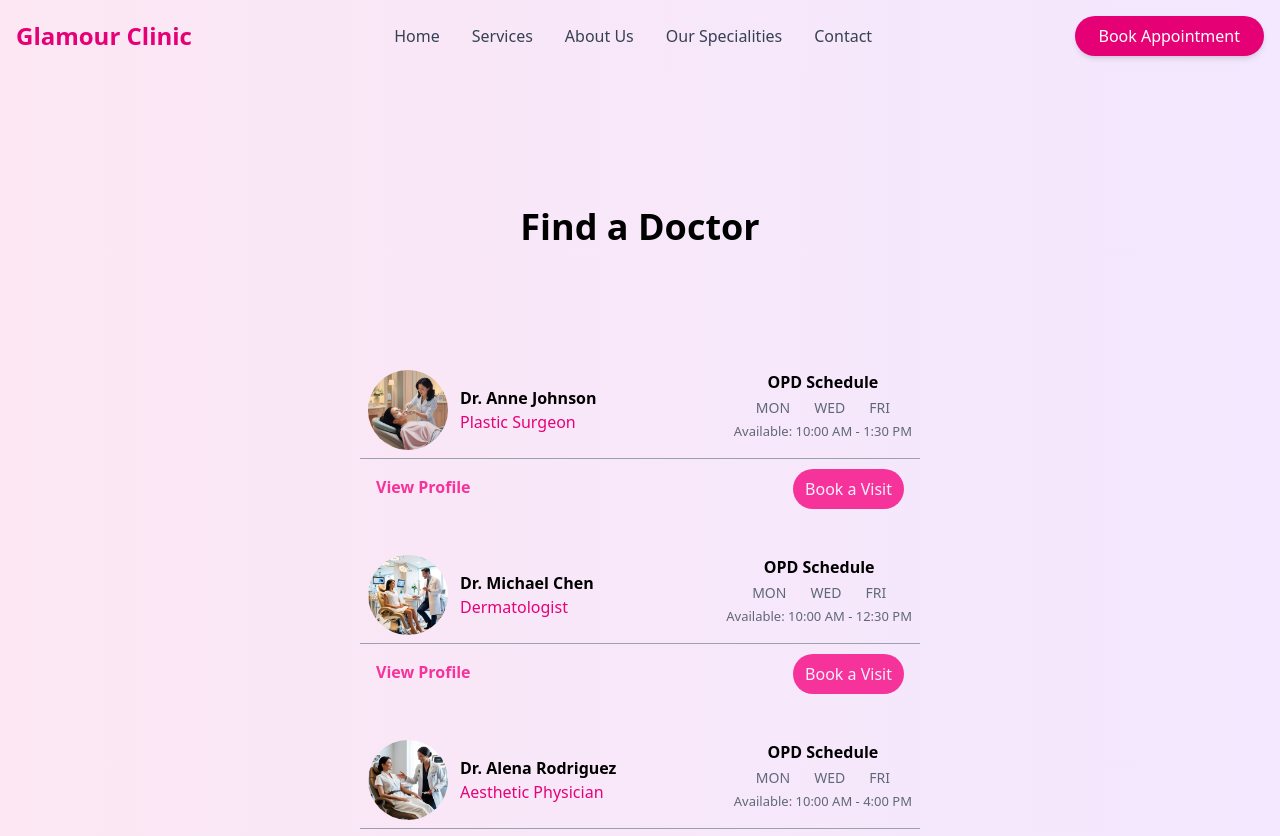
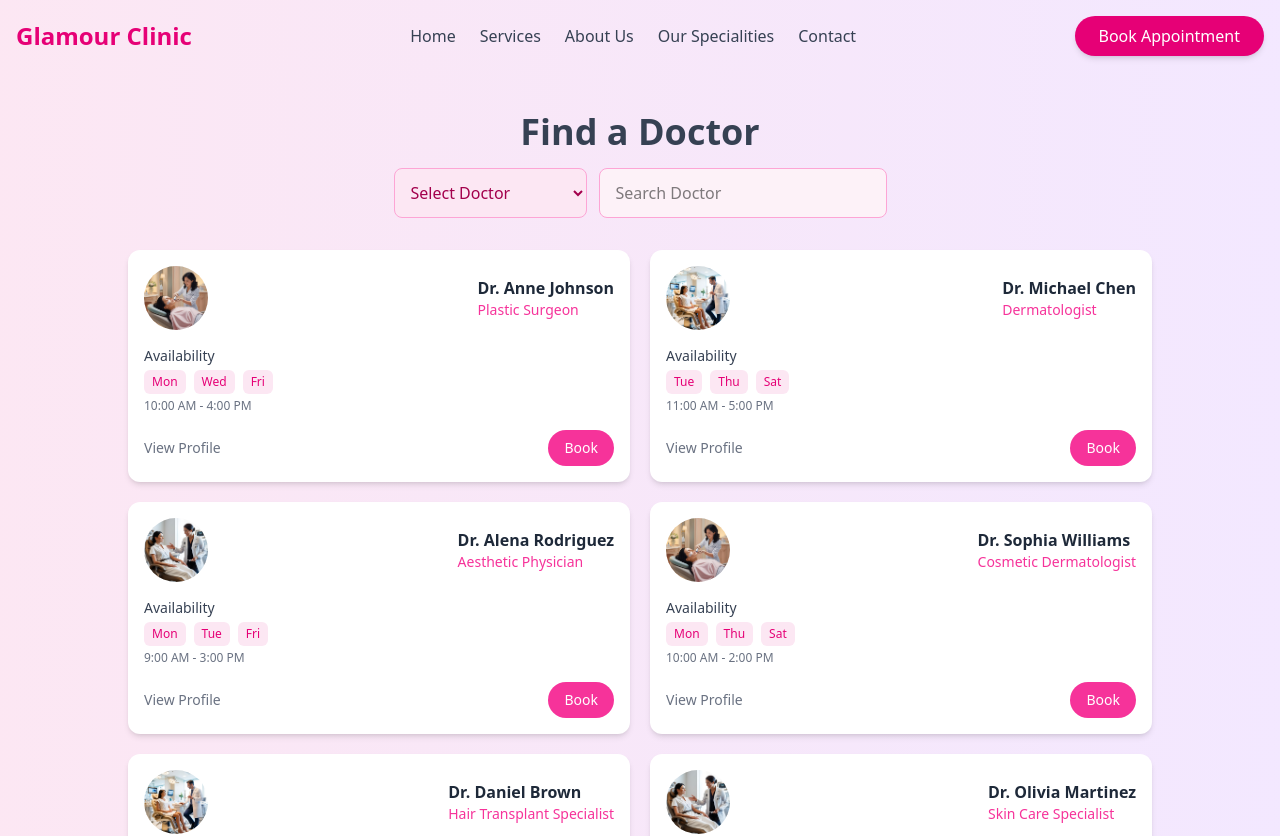
Before and after one commit to Blu-dev24/Clinic-project, a React (Vite) app: page /appointment in a window 1280 px wide. Shown: the top 836 px of the page. Built offline with nearby package versions, Linux system fonts and the light colour scheme.

Commit message:
done with ui changes into the compa

```diff
--- a/src/components/Navbar.jsx
+++ b/src/components/Navbar.jsx
@@ -19,7 +19,7 @@ const Navbar = () => {
         </Link>
 
         {/* Desktop Nav (md and above) */}
-        <nav className="hidden md:flex space-x-8">
+        <nav className="hidden lg:flex space-x-6">
           <Link to="/hero" className="navbarlinks">Home</Link>
           <Link to="/services" className="navbarlinks">Services</Link>
           <Link to="/about" className="navbarlinks">About Us</Link>
@@ -29,7 +29,7 @@ const Navbar = () => {
 
         {/* Mobile Toggle */}
         <button
-          className="md:hidden p-2 focus:outline-none focus:ring-2 focus:ring-pink-600 rounded"
+          className="lg:hidden p-2 focus:outline-none focus:ring-2 focus:ring-pink-600 rounded"
           onClick={toggleMenu}
           aria-label="Toggle Menu"
         >
@@ -49,7 +49,7 @@ const Navbar = () => {
 
         {/* Mobile Menu */}
         {isMenuOpen && (
-          <aside className="md:hidden absolute top-16 left-0 right-0 bg-white shadow-lg py-4 px-4">
+          <aside className="lg:hidden absolute top-16 left-0 right-0 bg-white shadow-lg py-4 px-4">
             <nav className="flex flex-col space-y-4 justify-center items-center">
               <Link to="/hero" className="navbarlinks" onClick={toggleMenu}>Home</Link>
               <Link to="/services" className="navbarlinks" onClick={toggleMenu}>Services</Link>
@@ -63,7 +63,7 @@ const Navbar = () => {
         {/* CTA Button */}
         <Link
           to="/appointment"
-          className="hidden md:block bg-pink-600 hover:bg-pink-700 text-white px-6 py-2 rounded-full transition-colors duration-200 shadow-md focus:outline-none focus:ring-2 focus:ring-pink-800"
+          className="hidden lg:block bg-pink-600 hover:bg-pink-700 text-white px-6 py-2 rounded-full transition-colors duration-200 shadow-md focus:outline-none focus:ring-2 focus:ring-pink-800"
         >
           Book Appointment
         </Link>
--- a/src/components/Specialists.jsx
+++ b/src/components/Specialists.jsx
@@ -4,37 +4,9 @@ import SpecialistsImg1 from "../assets/SpecialistsImg1.png";
 import SpecialistsImg2 from "../assets/SpecialistsImg2.png";
 import { FaQuoteLeft, FaStar, FaRegStar } from "react-icons/fa";
 import { Link } from "react-router-dom";
+import { doctors } from "../data/doctors";
 
 const Specialists = () => {
-    const specialists = [
-      {
-        id: 1,
-        name: "Dr. Anne Johnson",
-        role: "Plastic Surgeon",
-        image: SpecialistsImg,
-        bio: "Expert in facial enhancements delivering natural and refined aesthetic results.",
-        rating: 5,
-        specialities: ["Facelifts", "Rhinoplasty", "Blepharoplasty"],
-      },
-      {
-        id: 2,
-        name: "Dr. Michael Chen",
-        role: "Dermatologist",
-        image: SpecialistsImg1,
-        bio: "Specializes in advanced skin treatments for healthy, clear, and glowing skin.",
-        rating: 4,
-        specialities: ["Laser Treatments", "Botox", "Fillers"],
-      },
-      {
-        id: 3,
-        name: "Dr. Alena Rodriguez",
-        role: "Aesthetic Physician",
-        image: SpecialistsImg2,
-        bio: "Focused on non-invasive procedures for youthful and long-lasting skin results.",
-        rating: 5,
-        specialities: ["Cool Sculpting", "Ultherapy", "Thread Lifts"],
-      },
-    ];
 
   const renderStars = (rating) => {
     return [...Array(5)].map((_, i) =>
@@ -77,7 +49,7 @@ const Specialists = () => {
 
         {/* Cards */}
         <ul className="grid grid-cols-1 md:grid-cols-2 lg:grid-cols-3 gap-8 mb-16">
-          {specialists.map((doctor, index) => (
+          {doctors.map((doctor, index) => (
             <li
               key={doctor.id}
               className="group relative"
@@ -177,13 +149,6 @@ const Specialists = () => {
             >
               Book Consultation
             </Link>
-
-            <Link
-              to="/contact"
-              className="border border-pink-600 hover:bg-pink-700 text-pink-600 hover:text-white px-8 py-3 rounded-full transition shadow-lg"
-            >
-              Contact Us
-            </Link>
           </div>
         </aside>
 
--- /dev/null
+++ b/src/data/doctors.js
@@ -0,0 +1,72 @@
+import SpecialistsImg from "../assets/SpecialistsImg.png";
+import SpecialistsImg1 from "../assets/SpecialistsImg1.png";
+import SpecialistsImg2 from "../assets/SpecialistsImg2.png";
+
+export const doctors = [
+    {
+        id: 1,
+        name: "Dr. Anne Johnson",
+        role: "Plastic Surgeon",
+        image: SpecialistsImg,
+        bio: "Expert in facial enhancements delivering natural and refined aesthetic results.",
+        rating: 5,
+        specialities: ["Facelifts", "Rhinoplasty", "Blepharoplasty"],
+        availability: ["Mon", "Wed", "Fri"],
+        timings: '10:00 AM - 4:00 PM',
+    },
+    {
+        id: 2,
+        name: "Dr. Michael Chen",
+        role: "Dermatologist",
+        image: SpecialistsImg1,
+        bio: "Specializes in advanced skin treatments for healthy, clear, and glowing skin.",
+        rating: 4,
+        specialities: ["Laser Treatments", "Botox", "Fillers"],
+        availability: ["Tue", "Thu", "Sat"],
+        timings: '11:00 AM - 5:00 PM',
+    },
+    {
+        id: 3,
+        name: "Dr. Alena Rodriguez",
+        role: "Aesthetic Physician",
+        image: SpecialistsImg2,
+        bio: "Focused on non-invasive procedures for youthful and long-lasting skin results.",
+        rating: 5,
+        specialities: ["Cool Sculpting", "Ultherapy", "Thread Lifts"],
+        availability: ["Mon", "Tue", "Fri"],
+        timings: '9:00 AM - 3:00 PM',
+    },
+    {
+        id: 4,
+        name: "Dr. Sophia Williams",
+        role: "Cosmetic Dermatologist",
+        image: SpecialistsImg,
+        bio: "Expert in anti-aging treatments and advanced cosmetic dermatology.",
+        rating: 4,
+        specialities: ["Chemical Peels", "Laser Resurfacing", "Botox"],
+        availability: ["Mon", "Thu", "Sat"],
+        timings: "10:00 AM - 2:00 PM",
+    },
+    {
+        id: 5,
+        name: "Dr. Daniel Brown",
+        role: "Hair Transplant Specialist",
+        image: SpecialistsImg1,
+        bio: "Specialist in modern hair restoration techniques.",
+        rating: 5,
+        specialities: ["Hair Transplant", "PRP Therapy", "Scalp Treatments"],
+        availability: ["Tue", "Fri", "Sat"],
+        timings: "12:00 PM - 6:00 PM",
+    },
+    {
+        id: 6,
+        name: "Dr. Olivia Martinez",
+        role: "Skin Care Specialist",
+        image: SpecialistsImg2,
+        bio: "Focused on personalized skincare and acne treatments.",
+        rating: 4,
+        specialities: ["Acne Treatment", "Skin Brightening", "Hydrafacial"],
+        availability: ["Mon", "Wed", "Fri"],
+        timings: "9:30 AM - 1:30 PM",
+    },
+];
--- a/src/pages/Appointment.jsx
+++ b/src/pages/Appointment.jsx
@@ -1,87 +1,177 @@
-import React from 'react'
-import SpecialistsImg from "../assets/SpecialistsImg.png";
-import SpecialistsImg1 from "../assets/SpecialistsImg1.png";
-import SpecialistsImg2 from "../assets/SpecialistsImg2.png";
+import React from "react";
+import { doctors } from "../data/doctors";
 
-const appointment = () => {
+const Appointment = () => {
 
-  const specialists = [
-    {
-      id: 1,
-      name: "Dr. Anne Johnson",
-      role: "Plastic Surgeon",
-      image: SpecialistsImg,
-      bio: "Expert in facial enhancements delivering natural and refined aesthetic results.",
-      rating: 5,
-      Availability: ["MON", "WED", "FRI"],
-      specialities: ["Facelifts", "Rhinoplasty", "Blepharoplasty"],
-      timings:'10:00 AM - 1:30 PM',
-    },
-    {
-      id: 2,
-      name: "Dr. Michael Chen",
-      role: "Dermatologist",
-      image: SpecialistsImg1,
-      bio: "Specializes in advanced skin treatments for healthy, clear, and glowing skin.",
-      rating: 4,
-      Availability: ["MON", "WED", "FRI"],
-      specialities: ["Laser Treatments", "Botox", "Fillers"],
-      timings:'10:00 AM - 12:30 PM',
-    },
-    {
-      id: 3,
-      name: "Dr. Alena Rodriguez",
-      role: "Aesthetic Physician",
-      image: SpecialistsImg2,
-      bio: "Focused on non-invasive procedures for youthful and long-lasting skin results.",
-      rating: 5,
-      Availability: ["MON", "WED", "FRI"],
-      specialities: ["Cool Sculpting", "Ultherapy", "Thread Lifts"],
-      timings:'10:00 AM - 4:00 PM',
-    },
-  ];
+  const [selectedDoctor, setSelectedDoctor] = React.useState("");
+  const [bookingDoctor, setBookingDoctor] = React.useState(null);
+  const [date, setDate] = React.useState("");
+  const [phone, setPhone] = React.useState("");
+
+  const filteredDoctors = selectedDoctor
+    ? doctors.filter((doc) => doc.name === selectedDoctor)
+    : doctors;
 
   return (
-    <section className='relative overflow-hidden bg-gradient-to-r from-pink-100 to-purple-100 h-auto py-10 '>
-        <div className='h-[150px] text-4xl font-bold flex justify-center items-center my-10'>Find a Doctor</div>
-      <div className='flex flex-col justify-center items-center'>
-        {specialists.map((doctor, index) => (
-          <div className='h-auto w-[600px] p-5 list-none'>
-            <li className='m-2'>
+    <section className="bg-gradient-to-r from-pink-100 to-purple-100 py-10 px-4">
+
+      {/* Header */}
+      <div className="text-center mb-8">
+        <h1 className="text-3xl md:text-4xl font-bold text-gray-700">
+          Find a Doctor
+        </h1>
+
+        <div className="flex flex-col md:flex-row gap-3 justify-center mt-4">
+          <select
+            value={selectedDoctor}
+            onChange={(e) => setSelectedDoctor(e.target.value)}
+            className="border border-pink-300 bg-pink-100 text-pink-800 p-3 rounded-lg focus:ring-2 focus:ring-pink-400"
+          >
+            <option value="">Select Doctor</option>
+            {doctors.map((doc) => (
+              <option key={doc.id} value={doc.name}>
+                {doc.name}
+              </option>
+            ))}
+          </select>
+
+          <input
+            type="text"
+            placeholder="Search Doctor"
+            className="w-full md:w-72 px-4 py-2 rounded-lg border border-pink-300 bg-pink-50 focus:ring-2 focus:ring-pink-400"
+          />
+        </div>
+      </div>
+
+      {/* Grid */}
+      <div className="max-w-5xl mx-auto grid grid-cols-1 sm:grid-cols-2 gap-5">
+
+        {filteredDoctors.map((doctor) => (
+          <div
+            key={doctor.id}
+            className="bg-white rounded-xl shadow-md hover:shadow-lg transition p-4 flex flex-col justify-between"
+          >
+
+            {/* Top Section */}
+            <div className="flex items-center gap-4 justify-between">
+              <img
+                src={doctor.image}
+                alt=""
+                className="h-16 w-16 rounded-full object-cover"
+              />
+
               <div>
-                <div className='flex justify-between gap-8'>
-                  <div className='flex items-center gap-3'>
-                    <img src={doctor.image} alt="" className='h-20 w-20 rounded-full overflow-hidden' />
-                    <div>
-                      <h2 className='font-bold'>{doctor.name}</h2>
-                      <p className='text-[#e60278]'>{doctor.role}</p>
-                    </div>
-                  </div>
-                  <div className='flex flex-col items-center '>
-                    <h2 className='font-bold'>OPD Schedule</h2>
-                    <p className="flex gap-2">
-                      {doctor.Availability.map((day, index) => (
-                        <span key={index} className="px-2 py-1 bg-transparent text-[#606878] rounded-md text-sm">
-                          {day}
-                        </span>
-                      ))}
-                    </p>
-                    <p className='text-[13px] text-[#606878]'>Available: {doctor.timings}</p>
-                  </div>
-                </div>
-                <div></div>
+                <h2 className="font-semibold text-gray-800">
+                  {doctor.name}
+                </h2>
+                <p className="text-pink-500 text-sm">{doctor.role}</p>
               </div>
-            </li>
-            <hr className='border-gray-400' />
-            <div className='flex justify-between items-center h-10 px-4 mt-2'>
-              <button className='text-pink-500 cursor-pointer font-bold'>View Profile</button>
-              <button className='rounded-3xl bg-pink-500 py-2 px-3 mt-1 cursor-pointer text-[#f9f0ff]'>Book a Visit</button>
             </div>
+
+            {/* Availability */}
+            <div className="mt-4">
+              <p className="text-sm font-medium text-gray-700 mb-1">
+                Availability
+              </p>
+              <div className="flex flex-wrap gap-2">
+                {doctor.availability.map((day, i) => (
+                  <span
+                    key={i}
+                    className="text-xs px-2 py-1 bg-pink-100 text-pink-600 rounded-md"
+                  >
+                    {day}
+                  </span>
+                ))}
+              </div>
+              <p className="text-xs text-gray-500 mt-1">
+                {doctor.timings}
+              </p>
+            </div>
+
+            {/* Actions */}
+            <div className="flex justify-between items-center mt-4">
+              <button className="text-gray-500 hover:text-pink-500 text-sm font-medium cursor-pointer">
+                View Profile
+              </button>
+
+              <button
+                onClick={() => setBookingDoctor(doctor)}
+                className="bg-pink-500 hover:bg-pink-600 text-white text-sm px-4 py-2 rounded-full transition cursor-pointer"
+              >
+                Book
+              </button>
+            </div>
+
           </div>
         ))}
       </div>
+
+      {bookingDoctor && (
+        <div className="fixed inset-0 bg-black/40 flex justify-center items-center z-50">
+
+          <div className="bg-white p-6 rounded-xl w-[90%] max-w-md shadow-lg">
+
+            <h2 className="text-xl font-bold mb-4 text-gray-800">
+              Book Appointment
+            </h2>
+
+            <p className="mb-3 text-sm text-gray-600">
+              Doctor: <span className="font-semibold">{bookingDoctor.name}</span>
+            </p>
+
+            <input
+              type="date"
+              value={date}
+              min={new Date().toISOString().split("T")[0]}
+              onChange={(e) => setDate(e.target.value)}
+              className="w-full border border-pink-300 bg-pink-50 text-pink-800 p-2 rounded-lg mb-3 focus:ring-2 focus:ring-pink-400 outline-none"
+            />
+            <input
+              type="tel"
+              placeholder="Enter Phone Number"
+              value={phone}
+              onChange={(e) => {
+                const value = e.target.value.replace(/[^0-9]/g, ""); // allow only digits
+                setPhone(value);
+              }}
+              className="w-full border border-pink-300 bg-pink-50 text-pink-800 p-2 rounded-lg mb-4 focus:ring-2 focus:ring-pink-400 outline-none"
+            />
+
+            <div className="flex justify-between">
+              <button
+                onClick={() => setBookingDoctor(null)}
+                className="text-gray-500 cursor-pointer"
+              >
+                Cancel
+              </button>
+
+              <button
+                onClick={() => {
+                  // Phone validation
+                  if (phone.length !== 10) {
+                    alert("Enter valid 10-digit number");
+                    return;
+                  }
+
+                  // Date validation (optional but needed)
+                  if (!date) {
+                    alert("Select a date");
+                    return;
+                  }
+                  setBookingDoctor(null);
+                  alert("Appointment Requested!");
+                }}
+                className="bg-pink-500 text-white px-4 py-2 rounded cursor-pointer"
+              >
+                Request
+              </button>
+            </div>
+
+          </div>
+        </div>
+      )}
     </section>
-  )
-}
+  );
+};
 
-export default appointment
+export default Appointment;
```
